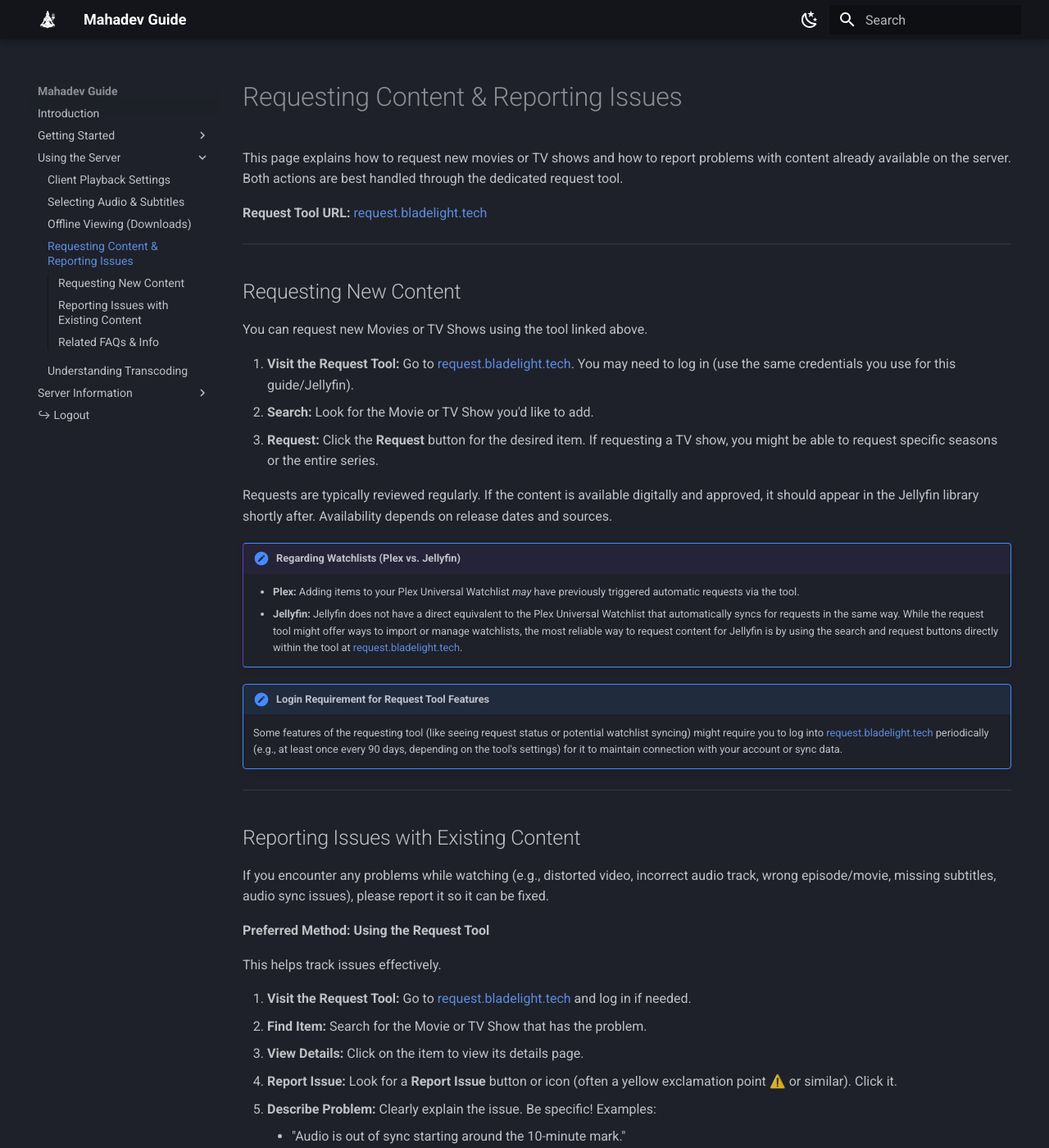
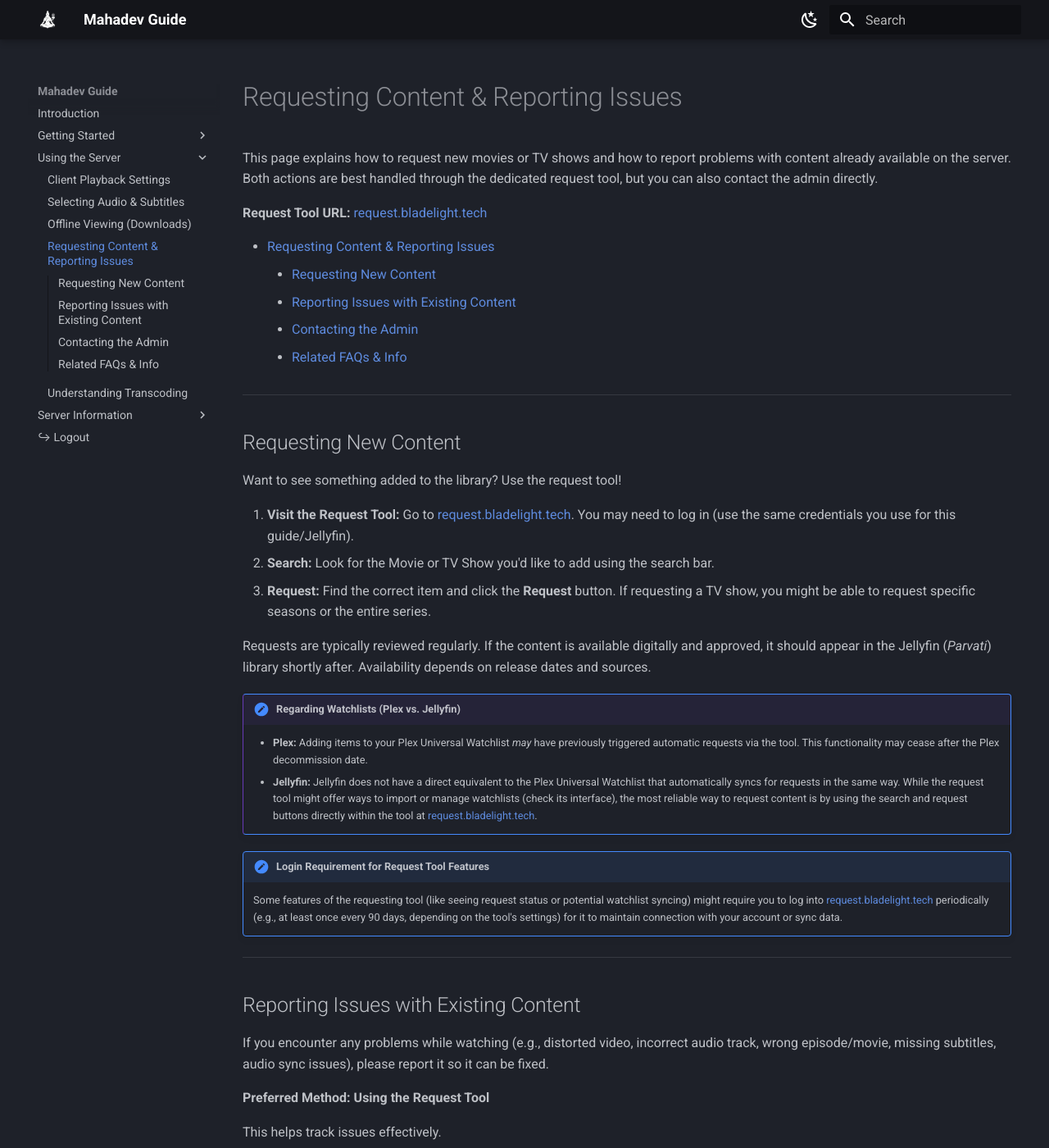
Before and after one commit to sagar4884/plex-guide, an MkDocs documentation site: the page built from docs/requests-and-issues.md, in a window 1280 px wide and 1400 px high. Shown: the whole window at 82% size. Built offline with MkDocs 1.6.1 and Material for MkDocs 9.7.7, drawn with Linux system fonts in a browser that asks for light colours; some of the changed text lies outside the part shown.

Commit message:
Update requests-and-issues.md 1.2

```diff
--- a/docs/requests-and-issues.md
+++ b/docs/requests-and-issues.md
@@ -1,24 +1,26 @@
 # Requesting Content & Reporting Issues
 
-This page explains how to request new movies or TV shows and how to report problems with content already available on the server. Both actions are best handled through the dedicated request tool.
+This page explains how to request new movies or TV shows and how to report problems with content already available on the server. Both actions are best handled through the dedicated request tool, but you can also contact the admin directly.
 
 **Request Tool URL:** [request.bladelight.tech](https://request.bladelight.tech)
+
+[TOC]
 
 ---
 
 ## Requesting New Content
 
-You can request new Movies or TV Shows using the tool linked above.
+Want to see something added to the library? Use the request tool!
 
 1.  **Visit the Request Tool:** Go to [request.bladelight.tech](https://request.bladelight.tech). You may need to log in (use the same credentials you use for this guide/Jellyfin).
-2.  **Search:** Look for the Movie or TV Show you'd like to add.
-3.  **Request:** Click the **Request** button for the desired item. If requesting a TV show, you might be able to request specific seasons or the entire series.
+2.  **Search:** Look for the Movie or TV Show you'd like to add using the search bar.
+3.  **Request:** Find the correct item and click the **Request** button. If requesting a TV show, you might be able to request specific seasons or the entire series.
 
-Requests are typically reviewed regularly. If the content is available digitally and approved, it should appear in the Jellyfin library shortly after. Availability depends on release dates and sources.
+Requests are typically reviewed regularly. If the content is available digitally and approved, it should appear in the Jellyfin (*Parvati*) library shortly after. Availability depends on release dates and sources.
 
 !!! note "Regarding Watchlists (Plex vs. Jellyfin)"
-    * **Plex:** Adding items to your Plex Universal Watchlist *may* have previously triggered automatic requests via the tool.
-    * **Jellyfin:** Jellyfin does not have a direct equivalent to the Plex Universal Watchlist that automatically syncs for requests in the same way. While the request tool might offer ways to import or manage watchlists, the most reliable way to request content for Jellyfin is by using the search and request buttons directly within the tool at [request.bladelight.tech](https://request.bladelight.tech).
+    * **Plex:** Adding items to your Plex Universal Watchlist *may* have previously triggered automatic requests via the tool. This functionality may cease after the Plex decommission date.
+    * **Jellyfin:** Jellyfin does not have a direct equivalent to the Plex Universal Watchlist that automatically syncs for requests in the same way. While the request tool might offer ways to import or manage watchlists (check its interface), the most reliable way to request content is by using the search and request buttons directly within the tool at [request.bladelight.tech](https://request.bladelight.tech).
 
 !!! important "Login Requirement for Request Tool Features"
     Some features of the requesting tool (like seeing request status or potential watchlist syncing) might require you to log into [request.bladelight.tech](https://request.bladelight.tech) periodically (e.g., at least once every 90 days, depending on the tool's settings) for it to maintain connection with your account or sync data.
@@ -45,10 +47,6 @@ This helps track issues effectively.
     * "English subtitles are missing."
 6.  **Submit:** Submit the issue report.
 
-*(Optional: Embedded tutorial on reporting issues)*
-<div style="position:relative;height:0;width:100%;overflow:hidden;z-index:99999;border-radius:6px;box-sizing:border-box;border:1px solid #e7e7e7;padding-bottom:calc(47.44525547% + 31px)"><iframe src="https://www.guidejar.com/embed/5ffd99b6-cbb3-484f-b032-5876b8033a97?type=1&controls=on" width="100%" height="100%" style="position:absolute;inset:0" allowfullscreen frameborder="0"></iframe></div>
-<br>
-
 **Why use the Requesting Tool for reporting?**
 
 * Creates a documented history of the issue.
@@ -56,20 +54,28 @@ This helps track issues effectively.
 * Makes it easier to identify patterns if multiple items have similar issues.
 * Provides all necessary details (which item, reported by whom, description) in one place.
 
-**Alternative Method: Direct Contact**
+---
 
-* You can always contact me directly (via [Your Preferred Contact Method - e.g., Discord, Email]) about any issues.
-* Please provide the full name of the Movie/Show and a clear description of the problem.
+## Contacting the Admin
+
+If the request tool isn't suitable, or for other questions, you can always contact me (the server admin) directly using one of these methods:
+
+* **Email:** `bladelight.tech@gmail.com`
+* **Signal:** [Your Signal Number/Link - Add if desired]
+* **WhatsApp:** [Your WhatsApp Number/Link - Add if desired]
+* **SMS/iMessage:** [Your Phone Number - Add if desired]
+
+Please provide the full name of the Movie/Show and a clear description of the problem if reporting an issue directly.
 
 ---
 
 ## Related FAQs & Info
 
-*(Note: Please verify these links point to the correct pages in your final site structure)*
+*(Note: Please verify these links point to the correct pages in your final site structure once FAQs are created)*
 
-* [Responsible Content Requesting](faq/responsible-content-requests.md) - Understanding best practices when requesting.
-* [I requested something an hour ago but it hasn't shown up yet. Why?](faq/missing-requests.md) - Release dates and availability.
-* [Content Quality and Language Options](faq/special-requests.md) - Media quality defaults, language tracks, etc.
-* [Why use a request system?](faq/i-dont-want-to-use-overseerr.md) - Explains the benefits of the tool.
+* `faq/responsible-content-requests.md` - Understanding best practices when requesting.
+* `faq/missing-requests.md` - Release dates and availability.
+* `faq/special-requests.md` - Media quality defaults, language tracks, etc.
+* `faq/i-dont-want-to-use-overseerr.md` - Why use a request system?
 
 Thank you for helping keep the library organized and functional!
```
